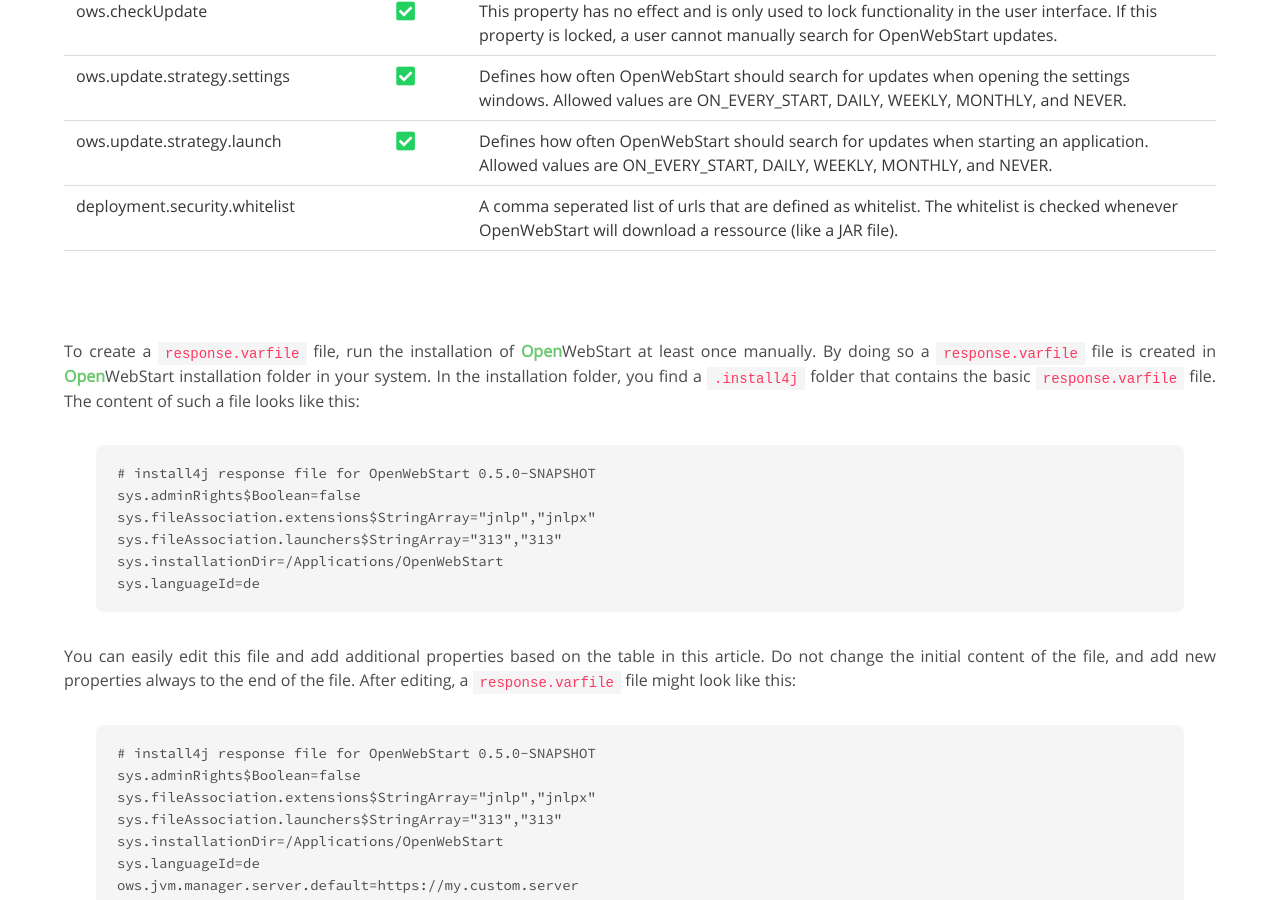
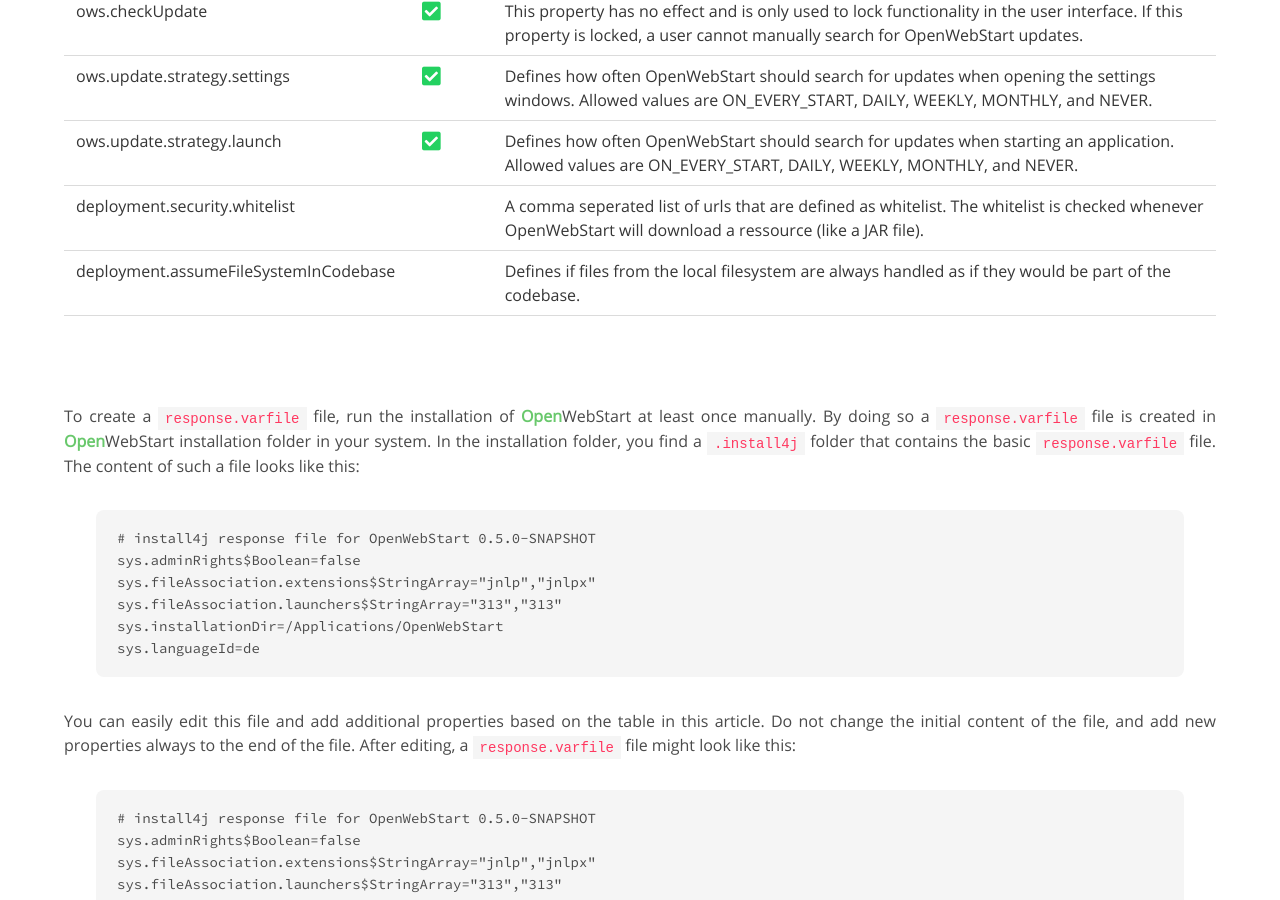
Before and after one commit to karakun/openwebstart-page, a Jekyll site: the page built from predefined-and-locked-properties.md, in a window 1280 px wide and 900 px high, scrolled down 1191 px. Built offline with Jekyll 4.4.1, drawn with Linux system fonts in a browser that asks for light colours; comment, search, counter and statistics services are not loaded.

Commit message:
property added

```diff
--- a/_data/config-properties.yml
+++ b/_data/config-properties.yml
@@ -41,3 +41,7 @@
 - name: 'deployment.security.whitelist'
   description: 'A comma seperated list of urls that are defined as whitelist. The whitelist is checked whenever OpenWebStart will download a ressource (like a JAR file).'
   lockable: false
+
+- name: 'deployment.assumeFileSystemInCodebase'
+  description: 'Defines if files from the local filesystem are always handled as if they would be part of the codebase.'
+  lockable: false
```
